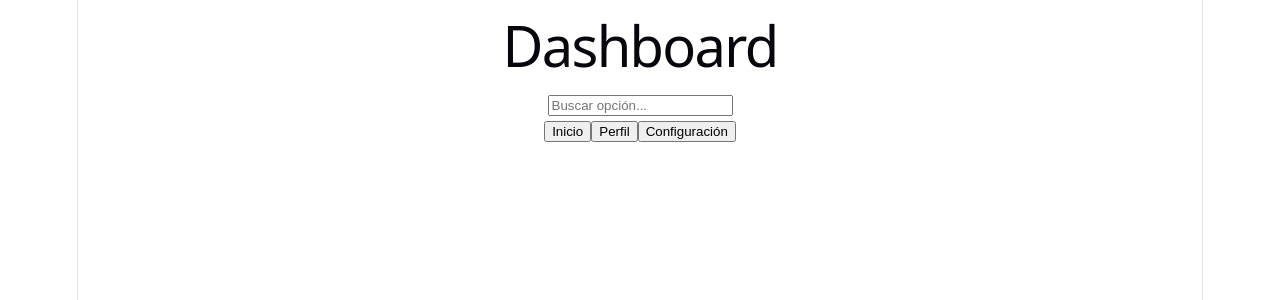
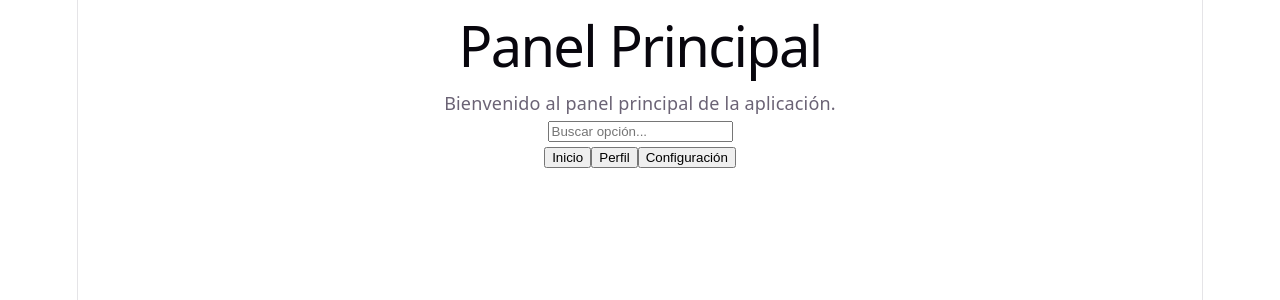
Before and after one commit to Emurillo11/Murillo_Espinoza_Emily_Vargas_Sibaja_Dylan_ActividadEvaluacion, a React (Vite) app in the folder miapp/: page / in a window 1280 px wide. Shown: the top 300 px of the page. Built offline with nearby package versions, Linux system fonts and the light colour scheme.

Commit message:
Add dashboard welcome message

```diff
--- a/miapp/src/pages/Dashboard.jsx
+++ b/miapp/src/pages/Dashboard.jsx
@@ -11,7 +11,8 @@ export default function Dashboard() {
 
     return (
         <main>
-            <h1>Dashboard</h1>
+            <h1>Panel Principal</h1>
+            <p>Bienvenido al panel principal de la aplicación.</p>
 
             <input
                 type="text"
```
